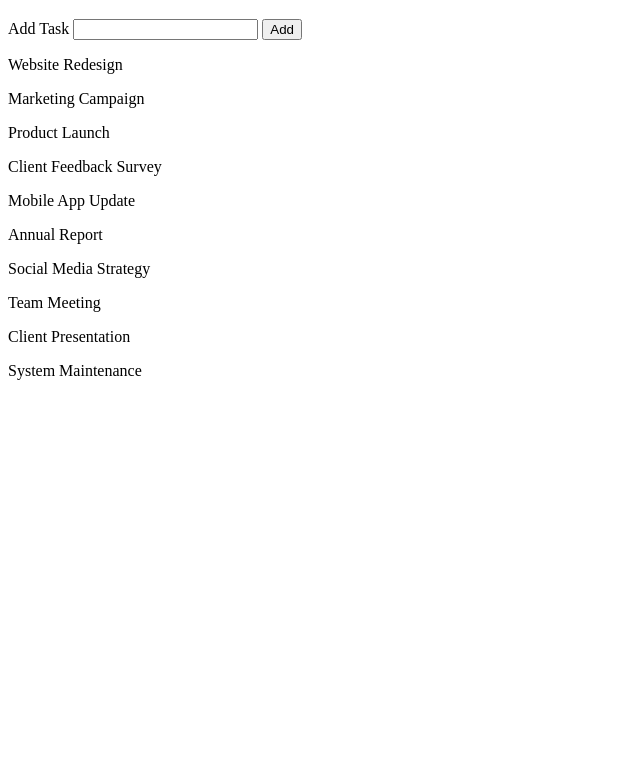
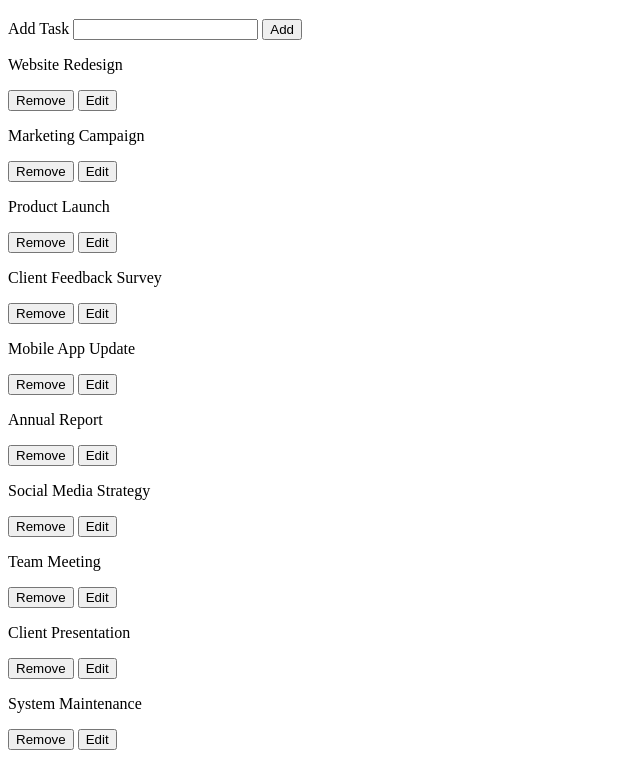
Before and after one commit to zouak-pedro/Simple-To-Do-List-App, a plain HTML site: page index.html in a window 1280 px wide. Shown: the part 61-819 px from the top of the page, without its empty margins (0-640 px from the left). Drawn offline with Linux system fonts and the light colour scheme.

Commit message:
display task and can remove it

```diff
--- a/index.html
+++ b/index.html
@@ -14,7 +14,7 @@
   <label for="Add_Task">Add Task</label>
   <input type="text" name="Add_Task" id="Add_Task">
   <input type="button" value="Add" onclick="newTask()">
-  <div id="task_list">
+  <div id="task_list" class="tasklist">
 
   </div>
   <script src="script.js"></script>
--- a/script.js
+++ b/script.js
@@ -50,12 +50,19 @@ function listDisplay() {
   for (let i = 1; i < list.length; i++) {
     document.querySelector(".title").innerHTML = "<H1>" + "Task App" + "</H1>";
 
-    const para = document.createElement("p");
-    const node = document.createTextNode(list[i].title);
-    para.appendChild(node);
+    // const para = document.createElement("p");
+    // const node = document.createTextNode(list[i].title);
+    // para.appendChild(node);
 
-    const element = document.getElementById("task_list");
-    element.appendChild(para);
+    // const element = document.getElementById("task_list");
+    // element.appendChild(para);
+
+    const tasklist = document.querySelector(".tasklist");
+    const newCart = document.createElement("div");
+
+    newCart.innerHTML = `<p>${list[i].title} </p> <button class="remove_task" onclick="removeTask(${i})">Remove</button> <button class="edit_task">Edit</button>`;
+    newCart.classList.add(".tasklist_item");
+    tasklist.appendChild(newCart);
   }
 }
 
@@ -64,9 +71,15 @@ listDisplay();
 
 const newTask = function () {
   let task_title = document.querySelector("input[name='Add_Task']").value;
-  console.log(task_title);
   addToList(task_title, "");
   document.querySelector("#task_list").innerHTML = "";
 
   listDisplay();
 };
+
+const removeTask = function (taskID) {
+  console.log(`${taskID}; -> ${list[taskID].title}`);
+  list.splice(taskID, 1);
+  document.querySelector("#task_list").innerHTML = "";
+  listDisplay();
+};
```
